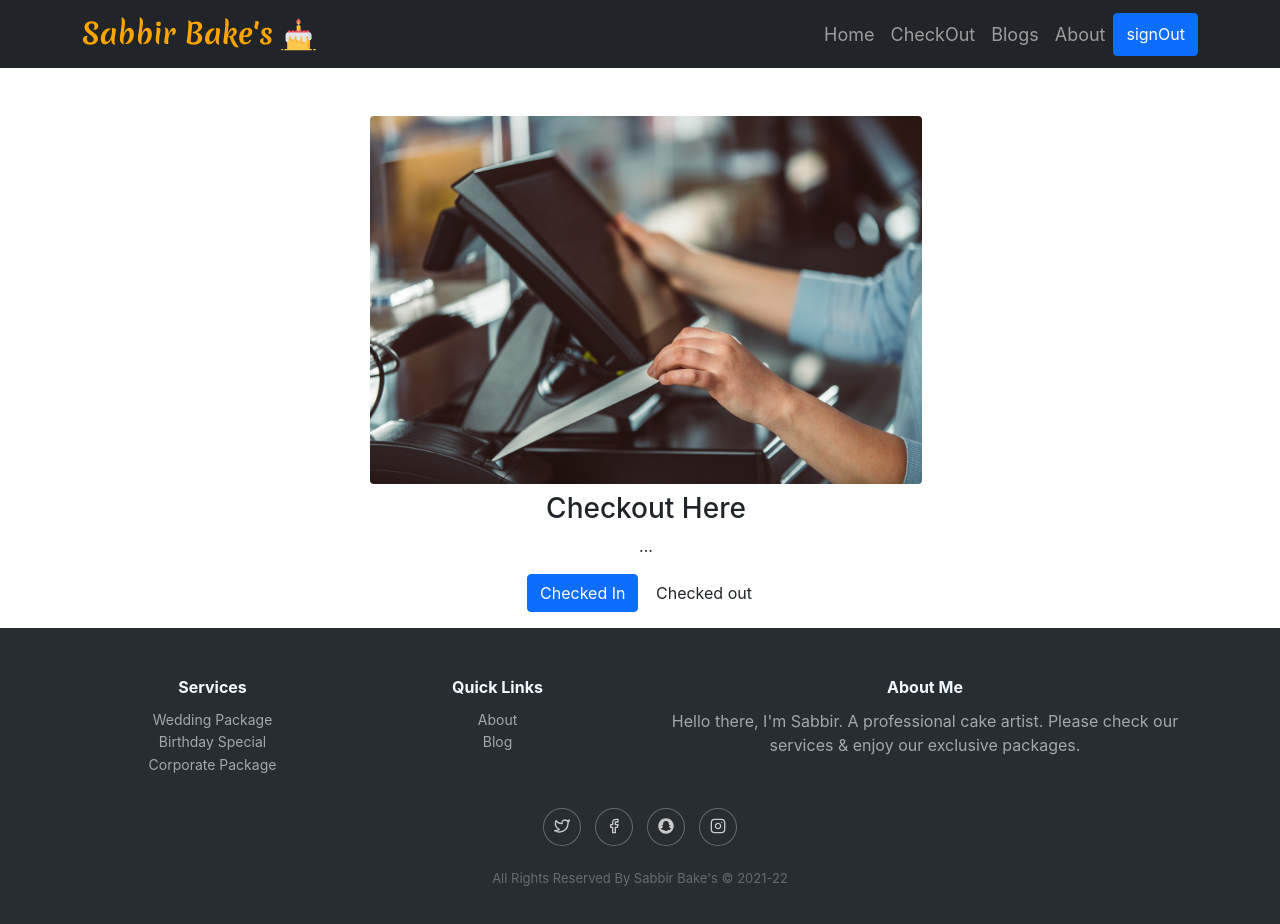
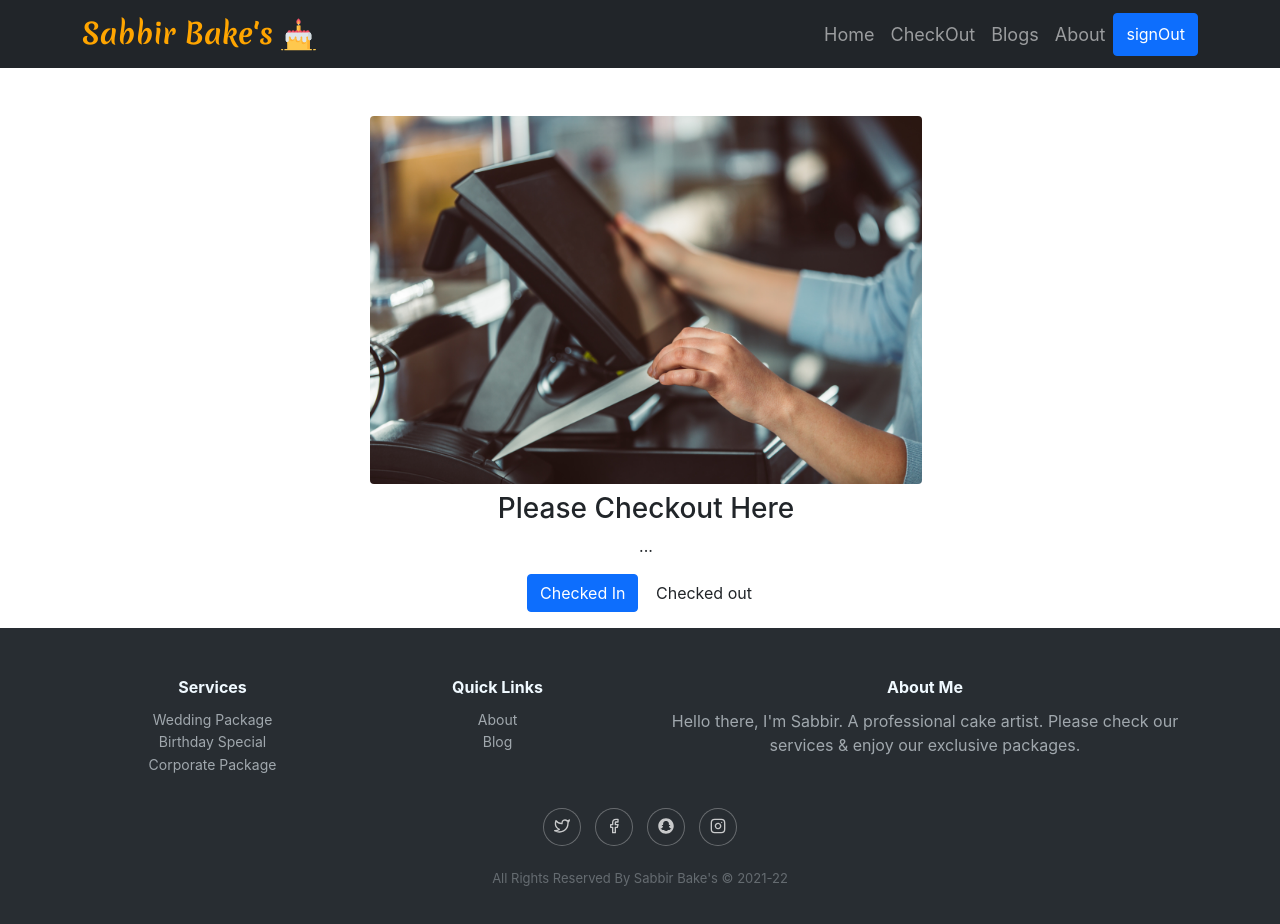
Before and after one commit to OmarFaruqueSabbir/independent-service-provider, a React (Create React App) app: page /checkout in a window 1280 px wide. Shown: the top 924 px of the page. Built offline with nearby package versions, Linux system fonts and the light colour scheme; no server answers; sample sign-in values are in the browser's storage.

Commit message:
CheckOut Page changed

```diff
--- a/src/components/CheckOut/CheckOut.js
+++ b/src/components/CheckOut/CheckOut.js
@@ -9,7 +9,7 @@ const CheckOut = () => {
                     <div className="thumbnail">
                         <img className='h-50 w-50 rounded' src={check} alt="..." />
                         <div className="caption">
-                            <h3 className='pt-2'>Checkout Here</h3>
+                            <h3 className='pt-2'>Please Checkout Here</h3>
                             <p>...</p>
                             <p><a href="#a" className="btn btn-primary" role="button">Checked In</a> <a href="#b" className="btn btn-default" role="button">Checked out</a></p>
                         </div>
```
